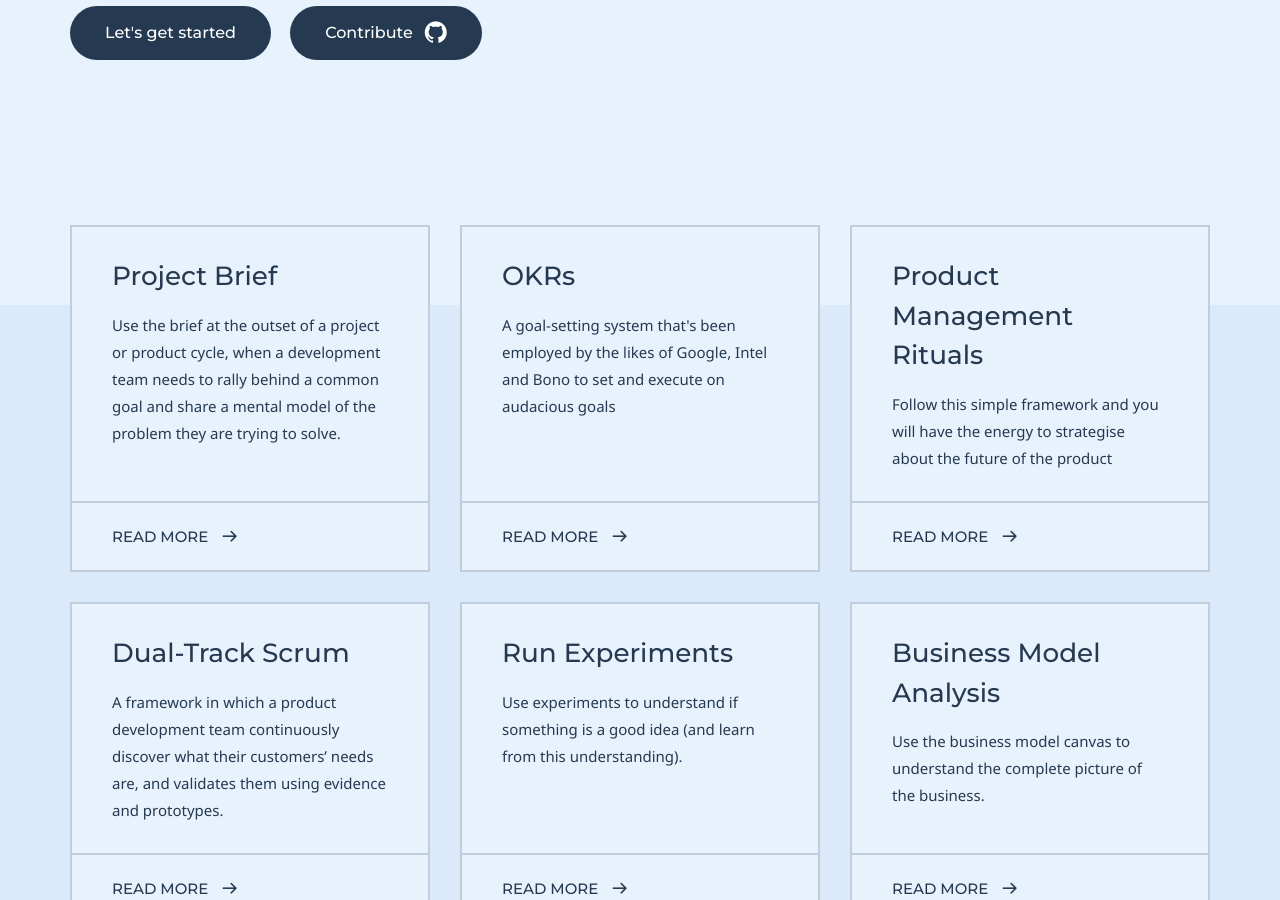
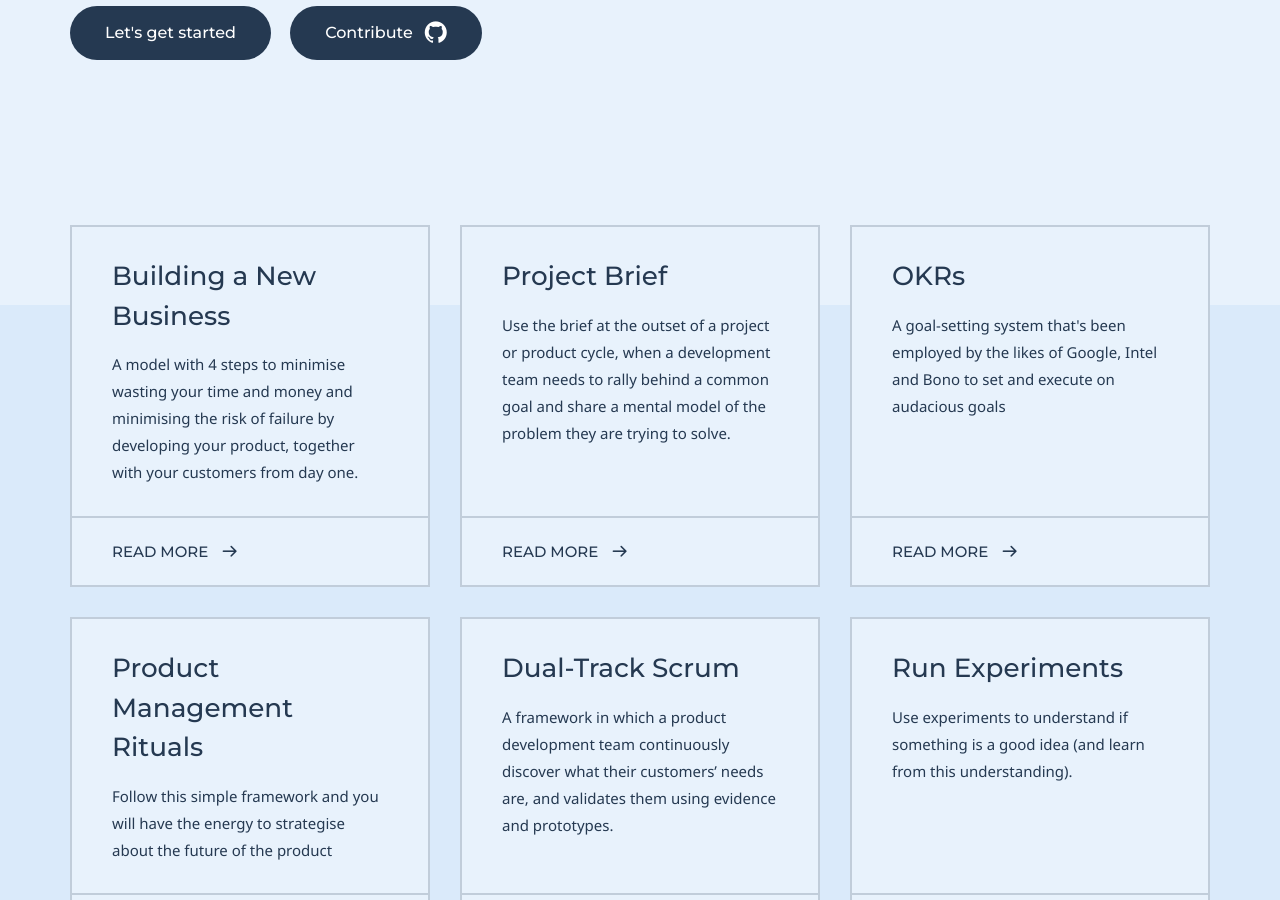
Before and after one commit to mrkrumhausen/product-space, a Jekyll site: the page built from index.md, in a window 1280 px wide and 900 px high, scrolled down 307 px. Built offline with Jekyll 4.4.1, drawn with Linux system fonts in a browser that asks for light colours; some web fonts are replaced.

```diff
--- a/index.md
+++ b/index.md
@@ -25,6 +25,10 @@ buttons:
 
 # Grid navigation
 grid_navigation:
+    - title: Building a New Business
+      excerpt: A model with 4 steps to minimise wasting your time and money and minimising the risk of failure by developing your product, together with your customers from day one.
+      cta: Read more
+      url: '/plays/building-new-business'
     - title: Project Brief
       excerpt: Use the brief at the outset of a project or product cycle, when a development team needs to rally behind a common goal and share a mental model of the problem they are trying to solve.
       cta: Read more
```
Also changed, not shown: CONTRIBUTING.md (+1 -1 lines), getting-started.md (+4 -0 lines), plays/building-new-business.md (renamed from plays/_building-new-business.md, +1 -1 lines), README.md, 5 other files.
